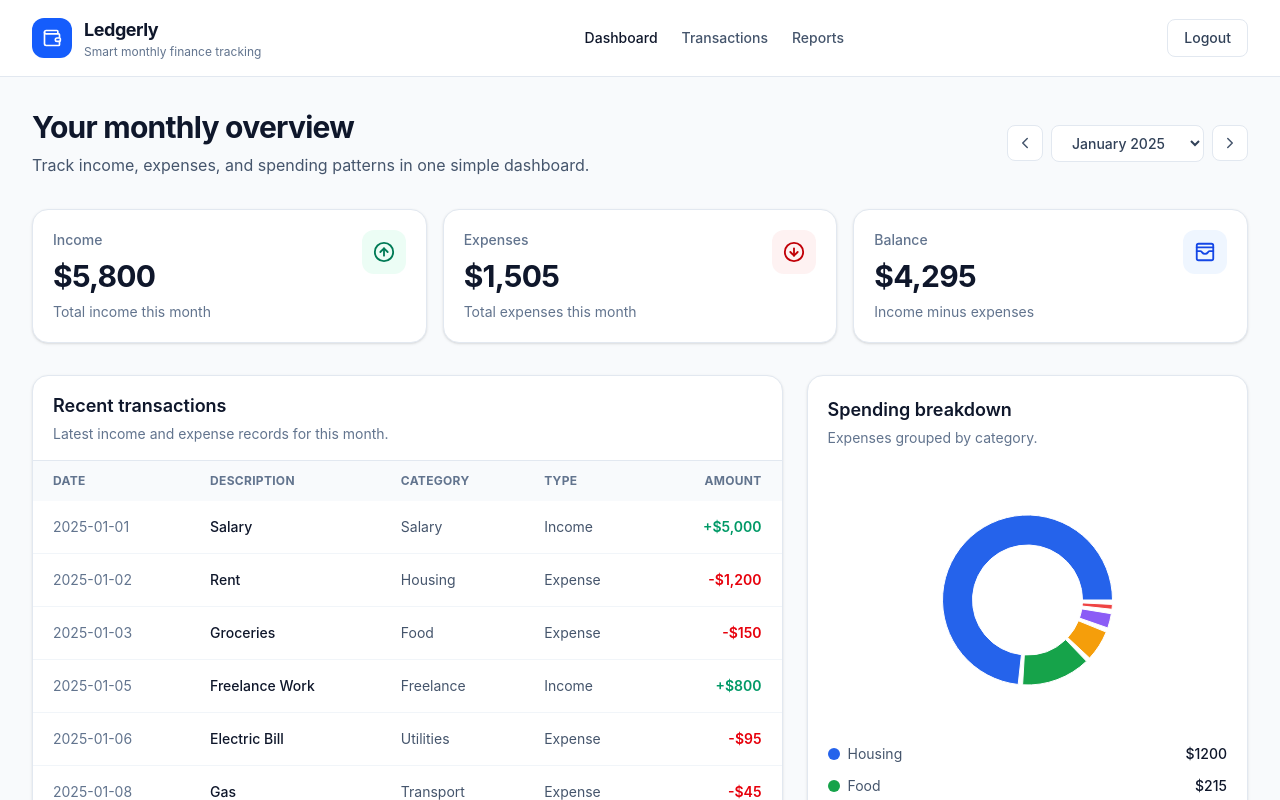
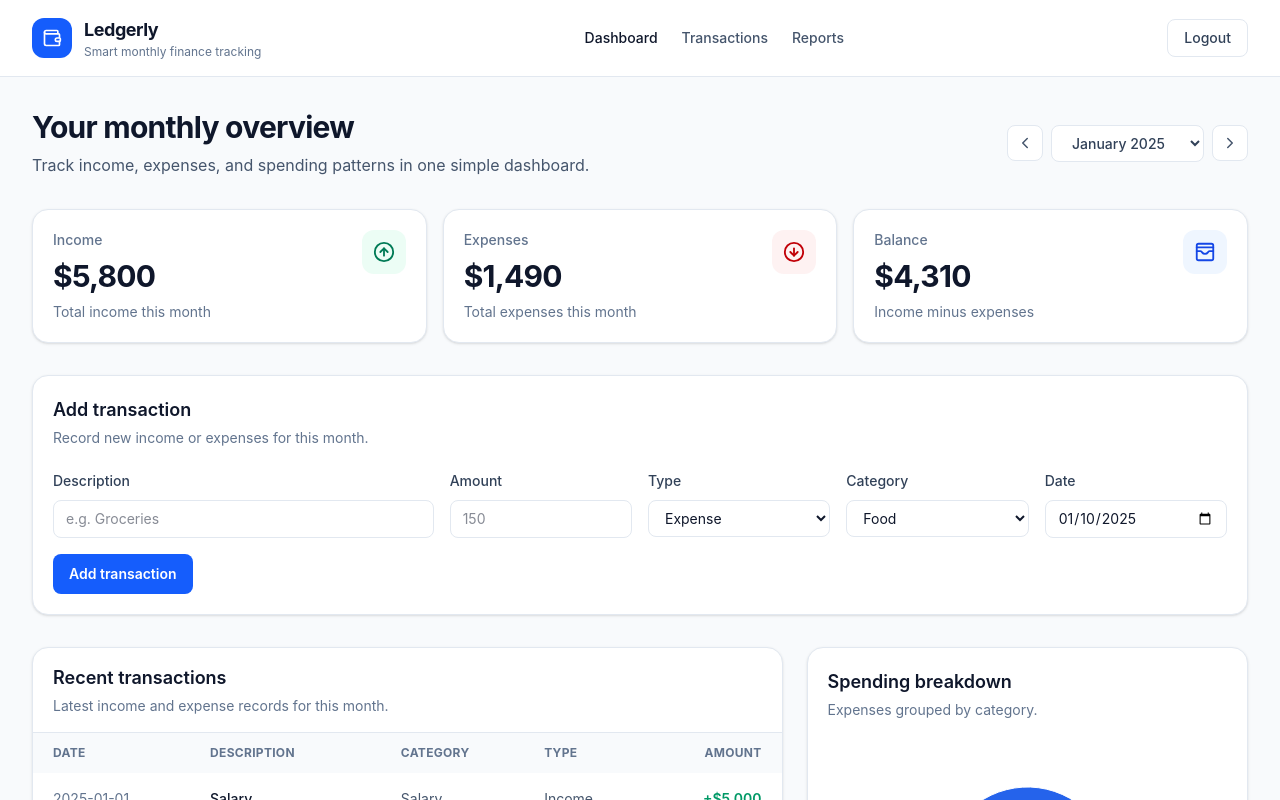
Before and after one commit to Peshmay/Finance-Tracker, a React (Vite) app in the folder client/: page / in a window 1280 px wide. Shown: the top 800 px of the page. Built offline with nearby package versions, Linux system fonts and the light colour scheme.

Commit message:
add transaction form with local state

```diff
--- /dev/null
+++ b/client/src/components/dashboard/AddTransactionForm.tsx
@@ -0,0 +1,147 @@
+import { useState } from "react";
+import type {
+  CreateTransactionInput,
+  TransactionCategory,
+  TransactionType,
+} from "../../types/transaction.types";
+
+type AddTransactionFormProps = {
+  onAddTransaction: (transaction: CreateTransactionInput) => void;
+};
+
+const categories: TransactionCategory[] = [
+  "salary",
+  "freelance",
+  "housing",
+  "food",
+  "utilities",
+  "transport",
+  "entertainment",
+  "health",
+  "other",
+];
+
+export default function AddTransactionForm({
+  onAddTransaction,
+}: AddTransactionFormProps) {
+  const [date, setDate] = useState("2025-01-10");
+  const [description, setDescription] = useState("");
+  const [category, setCategory] = useState<TransactionCategory>("food");
+  const [type, setType] = useState<TransactionType>("expense");
+  const [amount, setAmount] = useState("");
+
+  function handleSubmit(event: React.FormEvent<HTMLFormElement>) {
+    event.preventDefault();
+
+    const numericAmount = Number(amount);
+
+    if (!description.trim()) {
+      return;
+    }
+
+    if (!numericAmount || numericAmount <= 0) {
+      return;
+    }
+
+    onAddTransaction({
+      date,
+      description: description.trim(),
+      category,
+      type,
+      amount: numericAmount,
+    });
+
+    setDescription("");
+    setCategory("food");
+    setType("expense");
+    setAmount("");
+  }
+
+  return (
+    <section className="rounded-2xl border border-slate-200 bg-white p-5 shadow-sm">
+      <div>
+        <h2 className="text-lg font-semibold text-slate-900">
+          Add transaction
+        </h2>
+        <p className="mt-1 text-sm text-slate-500">
+          Record new income or expenses for this month.
+        </p>
+      </div>
+
+      <form onSubmit={handleSubmit} className="mt-5 grid gap-4 lg:grid-cols-6">
+        <div className="lg:col-span-2">
+          <label className="text-sm font-medium text-slate-700">
+            Description
+          </label>
+          <input
+            type="text"
+            value={description}
+            onChange={(event) => setDescription(event.target.value)}
+            placeholder="e.g. Groceries"
+            className="mt-2 w-full rounded-lg border border-slate-200 bg-white px-3 py-2 text-sm text-slate-900 outline-none focus:border-blue-500"
+          />
+        </div>
+
+        <div>
+          <label className="text-sm font-medium text-slate-700">Amount</label>
+          <input
+            type="number"
+            min="1"
+            value={amount}
+            onChange={(event) => setAmount(event.target.value)}
+            placeholder="150"
+            className="mt-2 w-full rounded-lg border border-slate-200 bg-white px-3 py-2 text-sm text-slate-900 outline-none focus:border-blue-500"
+          />
+        </div>
+
+        <div>
+          <label className="text-sm font-medium text-slate-700">Type</label>
+          <select
+            value={type}
+            onChange={(event) => setType(event.target.value as TransactionType)}
+            className="mt-2 w-full rounded-lg border border-slate-200 bg-white px-3 py-2 text-sm text-slate-900 outline-none focus:border-blue-500"
+          >
+            <option value="income">Income</option>
+            <option value="expense">Expense</option>
+          </select>
+        </div>
+
+        <div>
+          <label className="text-sm font-medium text-slate-700">Category</label>
+          <select
+            value={category}
+            onChange={(event) =>
+              setCategory(event.target.value as TransactionCategory)
+            }
+            className="mt-2 w-full rounded-lg border border-slate-200 bg-white px-3 py-2 text-sm capitalize text-slate-900 outline-none focus:border-blue-500"
+          >
+            {categories.map((item) => (
+              <option key={item} value={item}>
+                {item}
+              </option>
+            ))}
+          </select>
+        </div>
+
+        <div>
+          <label className="text-sm font-medium text-slate-700">Date</label>
+          <input
+            type="date"
+            value={date}
+            onChange={(event) => setDate(event.target.value)}
+            className="mt-2 w-full rounded-lg border border-slate-200 bg-white px-3 py-2 text-sm text-slate-900 outline-none focus:border-blue-500"
+          />
+        </div>
+
+        <div className="flex items-end lg:col-span-6">
+          <button
+            type="submit"
+            className="w-full rounded-lg bg-blue-600 px-4 py-2.5 text-sm font-semibold text-white hover:bg-blue-700 sm:w-auto"
+          >
+            Add transaction
+          </button>
+        </div>
+      </form>
+    </section>
+  );
+}
--- a/client/src/pages/DashboardPage.tsx
+++ b/client/src/pages/DashboardPage.tsx
@@ -1,12 +1,17 @@
+import { useMemo, useState } from "react";
 import { ArrowDownCircle, ArrowUpCircle, WalletCards } from "lucide-react";
 import AppHeader from "../components/layout/AppHeader";
+import AddTransactionForm from "../components/dashboard/AddTransactionForm";
 import MonthSelector from "../components/dashboard/MonthSelector";
 import SpendingChart from "../components/dashboard/SpendingChart";
 import SummaryCard from "../components/dashboard/SummaryCard";
 import TransactionTable from "../components/dashboard/TransactionTable";
-import type { Transaction } from "../types/transaction.types";
+import type {
+  CreateTransactionInput,
+  Transaction,
+} from "../types/transaction.types";
 
-const transactions: Transaction[] = [
+const initialTransactions: Transaction[] = [
   {
     id: "1",
     date: "2025-01-01",
@@ -57,7 +62,42 @@ const transactions: Transaction[] = [
   },
 ];
 
+function formatCurrency(amount: number) {
+  return `$${amount.toLocaleString()}`;
+}
+
 export default function DashboardPage() {
+  const [transactions, setTransactions] =
+    useState<Transaction[]>(initialTransactions);
+
+  const totals = useMemo(() => {
+    const income = transactions
+      .filter((transaction) => transaction.type === "income")
+      .reduce((sum, transaction) => sum + transaction.amount, 0);
+
+    const expenses = transactions
+      .filter((transaction) => transaction.type === "expense")
+      .reduce((sum, transaction) => sum + transaction.amount, 0);
+
+    return {
+      income,
+      expenses,
+      balance: income - expenses,
+    };
+  }, [transactions]);
+
+  function handleAddTransaction(input: CreateTransactionInput) {
+    const newTransaction: Transaction = {
+      id: crypto.randomUUID(),
+      ...input,
+    };
+
+    setTransactions((currentTransactions) => [
+      newTransaction,
+      ...currentTransactions,
+    ]);
+  }
+
   return (
     <div className="min-h-screen bg-slate-50">
       <AppHeader />
@@ -68,7 +108,7 @@ export default function DashboardPage() {
         <section className="mt-8 grid gap-4 md:grid-cols-3">
           <SummaryCard
             title="Income"
-            value="$5,800"
+            value={formatCurrency(totals.income)}
             description="Total income this month"
             tone="income"
             icon={<ArrowUpCircle size={22} />}
@@ -76,7 +116,7 @@ export default function DashboardPage() {
 
           <SummaryCard
             title="Expenses"
-            value="$1,505"
+            value={formatCurrency(totals.expenses)}
             description="Total expenses this month"
             tone="expense"
             icon={<ArrowDownCircle size={22} />}
@@ -84,11 +124,15 @@ export default function DashboardPage() {
 
           <SummaryCard
             title="Balance"
-            value="$4,295"
+            value={formatCurrency(totals.balance)}
             description="Income minus expenses"
             tone="balance"
             icon={<WalletCards size={22} />}
           />
+        </section>
+
+        <section className="mt-8">
+          <AddTransactionForm onAddTransaction={handleAddTransaction} />
         </section>
 
         <section className="mt-8 flex flex-col gap-6 lg:grid lg:grid-cols-[1.7fr_1fr]">
```
Also changed, not shown: client/src/types/transaction.types.ts (+8 -0 lines).
